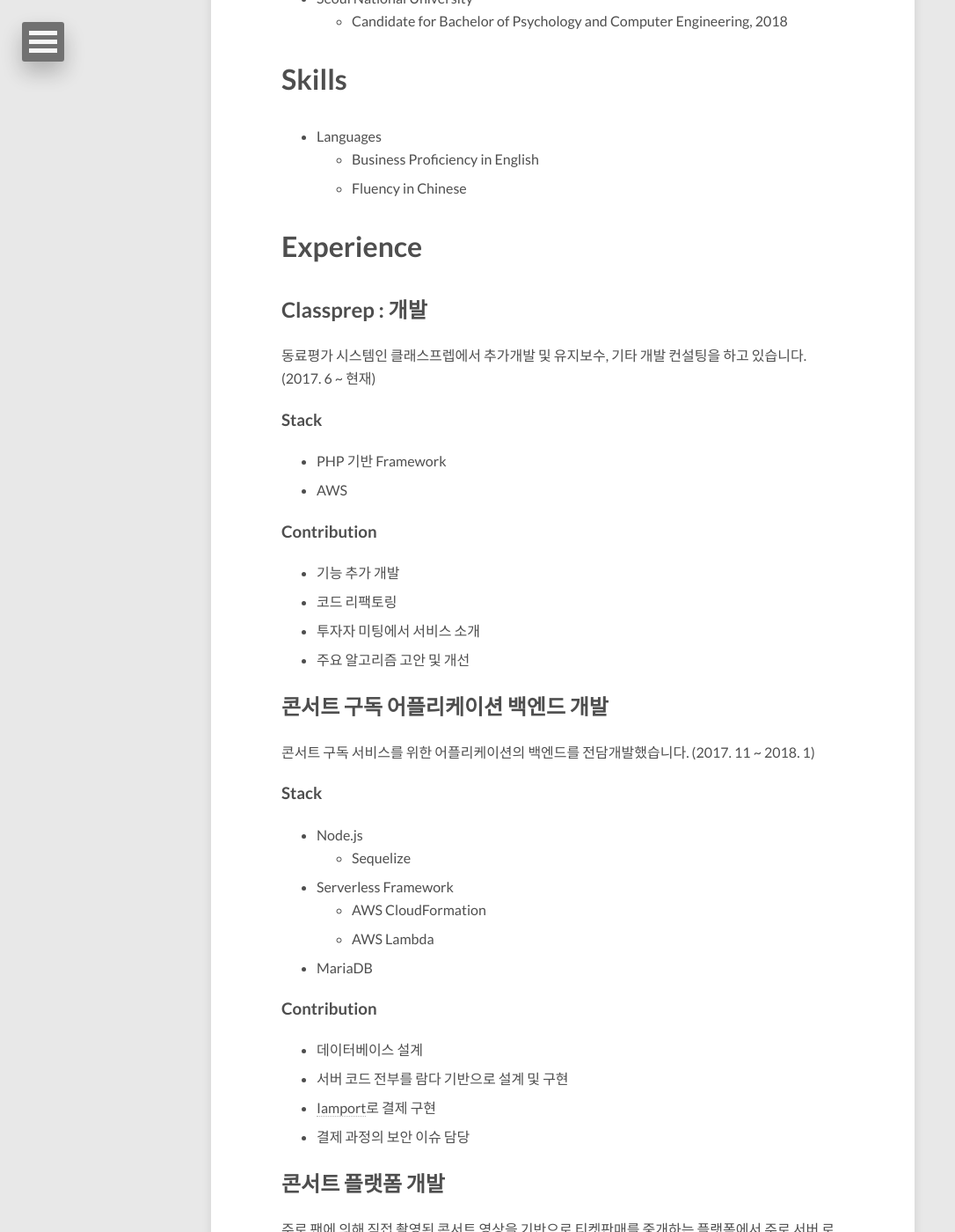
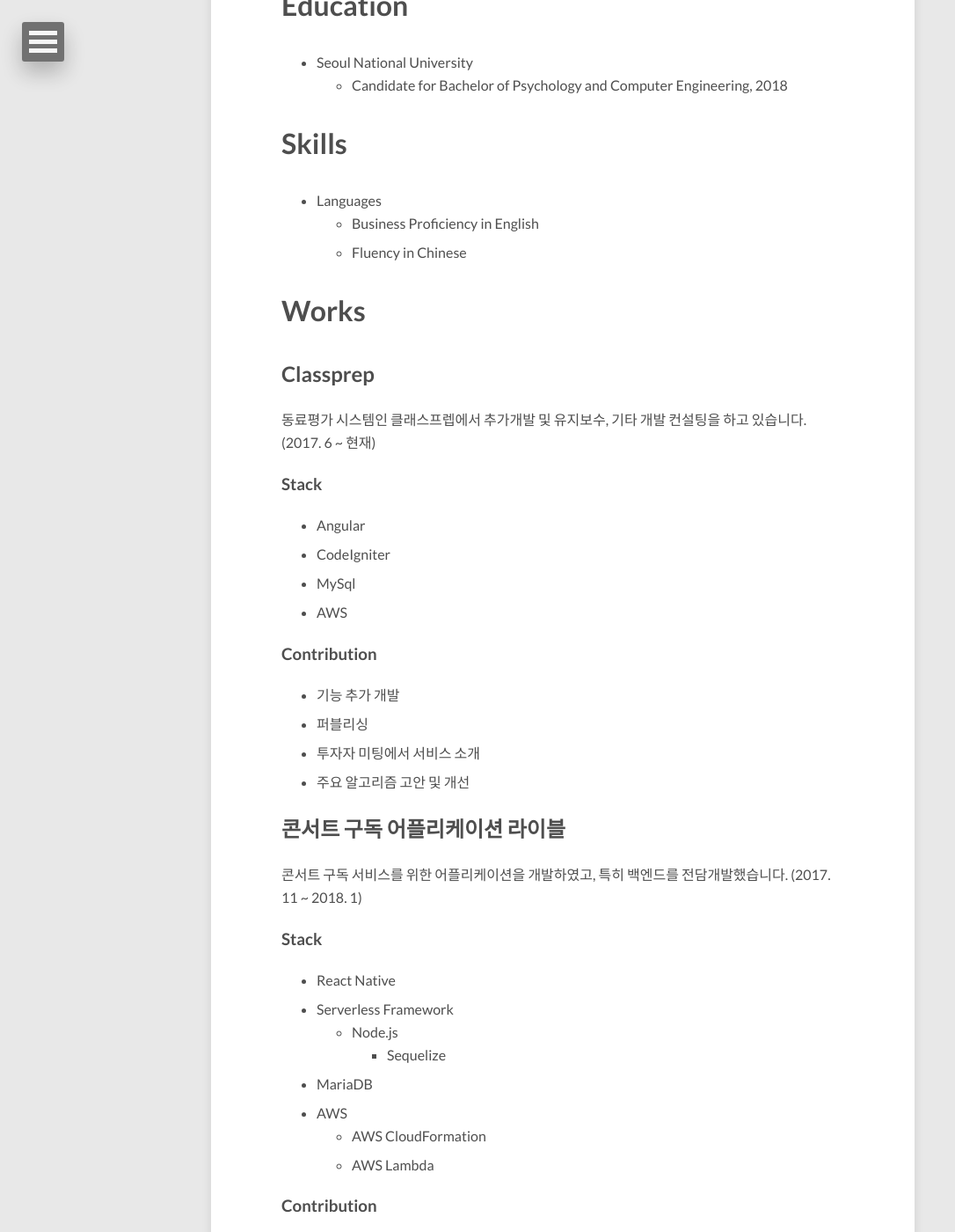
Before and after one commit to js-seo/js-seo.github.com, a Jekyll site: the page built from about/index.md, in a window 1280 px wide and 1400 px high, scrolled down 777 px. Shown: the whole window at 88% size, without its empty margins (0-1086 px from the left). Built offline with Jekyll 4.4.1, drawn with Linux system fonts in a browser that asks for light colours; nearby versions of some CDN libraries; some of the changed text lies outside the part shown.

Commit message:
Modify words

```diff
--- a/about/index.md
+++ b/about/index.md
@@ -9,8 +9,9 @@
 modified: 2017-01-31
 ---
 
-세상에 존재하는  크고 작은 시스템을 설계하고 만들어내는 것을 좋아합니다.
-현재 인간대상 연구 플랫폼을 만드는 팀을 이끌고 있습니다.
+# About
+* [스케닉스 주식회사](http://www.schenics.com)를 이끌고 있습니다.
+* 상식보다는 이성에 근거하고자 합니다.
 * 구조화된 것을 좋아합니다.
 * 직관성을 중요시합니다.
 
@@ -24,34 +25,38 @@
   * Business Proficiency in English
   * Fluency in Chinese
 
-# Experience
+# Works
 
-## [Classprep](http://www.theclassprep.com/) : 개발
+## [Classprep](http://www.theclassprep.com/)
 
 동료평가 시스템인 클래스프렙에서 추가개발 및 유지보수, 기타 개발
 컨설팅을 하고 있습니다. (2017. 6 ~ 현재)
 
 ### Stack
-* PHP 기반 Framework
+* Angular
+* CodeIgniter
+* MySql
 * AWS
 
 ### Contribution
 * 기능 추가 개발
-* 코드 리팩토링
+* 퍼블리싱
 * 투자자 미팅에서 서비스 소개
 * 주요 알고리즘 고안 및 개선
 
-## 콘서트 구독 어플리케이션 백엔드 개발
-콘서트 구독 서비스를 위한 어플리케이션의 백엔드를 전담개발했습니다.
+## 콘서트 구독 어플리케이션 라이블
+콘서트 구독 서비스를 위한 어플리케이션을 개발하였고, 특히 백엔드를 전담개발했습니다.
 (2017. 11 ~ 2018. 1)
 
 ### Stack
-* Node.js
-  * Sequelize
+* React Native
 * Serverless Framework
+  * Node.js
+    * Sequelize
+* MariaDB
+* AWS
   * AWS CloudFormation
   * AWS Lambda
-* MariaDB
 
 ### Contribution
 * 데이터베이스 설계
@@ -59,13 +64,14 @@
 * [Iamport](http://www.iamport.kr/)로 결제 구현
 * 결제 과정의 보안 이슈 담당
 
-## 콘서트 플랫폼 개발
+## 콘서트 플랫폼
 주로 팬에 의해 직접 촬영된 콘서트 영상을 기반으로 티켓판매를 중개하는 플랫폼에서 주로 서버 로직을 개발했습니다. (2017. 9 ~ 2017. 10)
 
 ### Stack
+* jQuery, CoffeeScript
 * Ruby on Rails
+* MariaDB
 * AWS Elastic Beanstalk
-* MariaDB
 
 ### Contribution
 * 데이터베이스 설계 도움
@@ -73,17 +79,18 @@
 * 코드 리팩토링
 * 시스템 관리
 
-## [TRACK](https://itunes.apple.com/kr/app/track-%ED%8A%B8%EB%9E%99-%EC%9A%B4%EB%8F%99%EA%B3%84%ED%9A%8D%EA%B3%BC-%EC%9A%B4%EB%8F%99%EA%B8%B0%EB%A1%9D/id1136792370) : 팀 리더, 개발
+## 운동기록 어플리케이션 [TRACK](https://itunes.apple.com/kr/app/track-%ED%8A%B8%EB%9E%99-%EC%9A%B4%EB%8F%99%EA%B3%84%ED%9A%8D%EA%B3%BC-%EC%9A%B4%EB%8F%99%EA%B8%B0%EB%A1%9D/id1136792370)
 ![TRACK appstore image](/images/track_appstore2.jpg){:width='300px'}
 
 iOS 운동 계획 및 기록 어플리케이션 트랙의 팀 리더로서 개발을
 전담했습니다. (2015 ~ 2017. 2)
 
 ### Stack
-* 대부분 Objective-C, 일부 Swift로 작성 (iOS Native)
-* [Parse](http://parseplatform.org/)로 백엔드 구성
-  * MongoDB
-* [Heroku](https://www.heroku.com/)에 디플로이되어 현재 운영 중
+* iOS Native
+  * 대부분 Objective-C, 일부 Swift로 작성
+* [Parse](http://parseplatform.org/)
+* MongoDB
+* [Heroku](https://www.heroku.com/)
 
 ### Contribution
 * 팀 리더
```
Also changed, not shown: other parts of about/index.md (+1 -1 lines).
